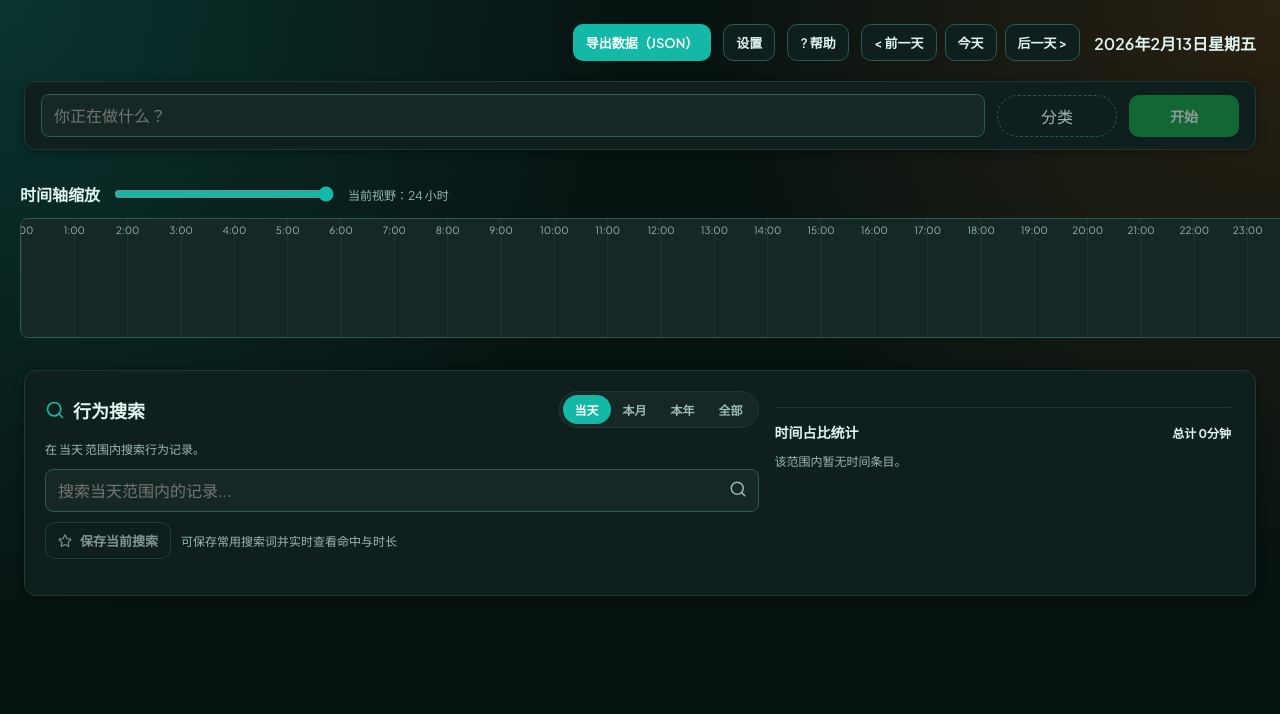
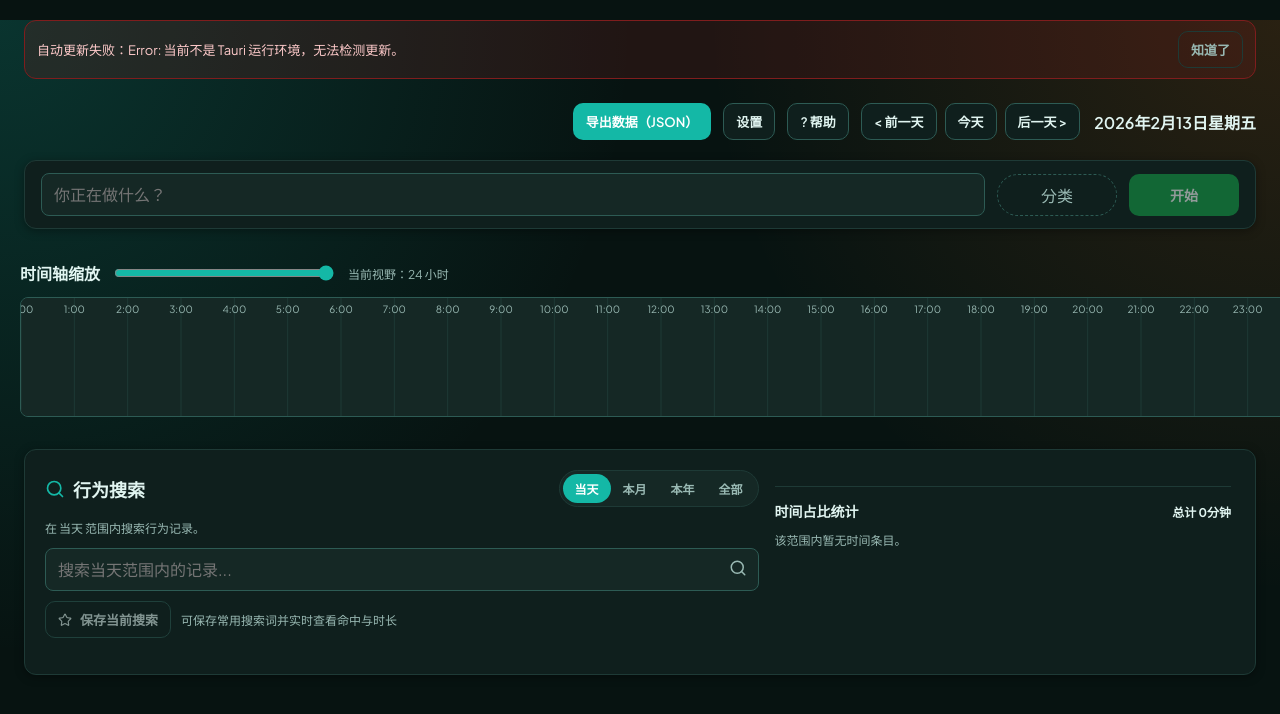
Before and after one commit to roshad/Ro-s-ChronoTrace, a React (Vite) app: page / in a window 1280 px wide. Shown: the top 714 px of the page. Built offline with nearby package versions, Linux system fonts and the light colour scheme.

Commit message:
更新修复

```diff
--- a/src/App.tsx
+++ b/src/App.tsx
@@ -1,7 +1,7 @@
 import { QueryClient, QueryClientProvider } from '@tanstack/react-query';
-import { useEffect } from 'react';
+import { useEffect, useState } from 'react';
 import { TimelineView } from './pages/TimelineView';
-import { runAutoUpdater } from './services/updater';
+import { AUTO_UPDATE_ERROR_EVENT, runAutoUpdater } from './services/updater';
 
 const queryClient = new QueryClient({
   defaultOptions: {
@@ -13,12 +13,39 @@ const queryClient = new QueryClient({
 });
 
 function App() {
+  const [autoUpdateError, setAutoUpdateError] = useState<string | null>(null);
+
   useEffect(() => {
+    const onAutoUpdateError = (event: Event) => {
+      const customEvent = event as CustomEvent<string>;
+      setAutoUpdateError(customEvent.detail || '自动更新失败，请稍后在设置中手动检测更新。');
+    };
+
+    window.addEventListener(AUTO_UPDATE_ERROR_EVENT, onAutoUpdateError);
     void runAutoUpdater();
+
+    return () => {
+      window.removeEventListener(AUTO_UPDATE_ERROR_EVENT, onAutoUpdateError);
+    };
   }, []);
 
   return (
     <QueryClientProvider client={queryClient}>
+      {autoUpdateError && (
+        <div className="update-notice" role="status" aria-live="polite">
+          <span className="update-notice-text">
+            自动更新失败：{autoUpdateError}
+          </span>
+          <button
+            type="button"
+            className="btn btn-ghost btn-sm"
+            onClick={() => setAutoUpdateError(null)}
+            aria-label="关闭自动更新错误提示"
+          >
+            知道了
+          </button>
+        </div>
+      )}
       <TimelineView />
     </QueryClientProvider>
   );
--- a/src/index.css
+++ b/src/index.css
@@ -48,6 +48,24 @@ select {
 
 #root {
   min-height: 100vh;
+}
+
+.update-notice {
+  width: min(1400px, calc(100% - 48px));
+  margin: 20px auto 0;
+  display: flex;
+  gap: 12px;
+  align-items: center;
+  justify-content: space-between;
+  border: 1px solid #7f1d1d;
+  border-radius: var(--radius-md);
+  background: rgba(127, 29, 29, 0.22);
+  color: #fecaca;
+  padding: 10px 12px;
+}
+
+.update-notice-text {
+  font-size: 13px;
 }
 
 .app-shell {
@@ -880,6 +898,12 @@ select {
 }
 
 @media (max-width: 900px) {
+  .update-notice {
+    width: calc(100% - 28px);
+    margin-top: 12px;
+    flex-wrap: wrap;
+  }
+
   .app-shell {
     padding: 14px;
   }
--- a/src/pages/TimelineView.tsx
+++ b/src/pages/TimelineView.tsx
@@ -11,6 +11,7 @@ import { ExportButton } from '../components/export/ExportButton';
 import { useTimelineStore } from '../services/store';
 import { api, ScreenshotSettings, TimeEntry, TimeEntryInput, TimeEntryUpdate } from '../services/api';
 import { TimerInput } from '../components/timeline/TimerInput';
+import { checkAndInstallUpdate, relaunchApp } from '../services/updater';
 
 export const TimelineView: React.FC = () => {
   const { selectedDate, setSelectedDate, activeTimer, startTimer, stopTimer } = useTimelineStore();
@@ -38,6 +39,7 @@ export const TimelineView: React.FC = () => {
     max_file_kb: 50,
     storage_dir: '',
   });
+  const [isCheckingUpdate, setIsCheckingUpdate] = useState(false);
 
   const hoverRequestIdRef = useRef(0);
   const hoverAnchorYRef = useRef<number | null>(null);
@@ -846,6 +848,25 @@ export const TimelineView: React.FC = () => {
     setSelectedDate(new Date());
   };
 
+  const handleManualCheckUpdate = async () => {
+    setIsCheckingUpdate(true);
+    try {
+      const result = await checkAndInstallUpdate();
+      if (result.status === 'no-update') {
+        alert('当前已是最新版本。');
+        return;
+      }
+
+      alert(`检测到新版本 ${result.targetVersion}（当前 ${result.currentVersion}），已下载安装，应用将重启。`);
+      await relaunchApp();
+    } catch (error) {
+      console.error('Manual update check/install failed:', error);
+      alert(`手动检测更新失败：${error}`);
+    } finally {
+      setIsCheckingUpdate(false);
+    }
+  };
+
   const handleSaveSettings = () => {
     const quality = Number(settingsForm.quality);
     const maxWidth = Number(settingsForm.max_width);
@@ -1033,6 +1054,20 @@ export const TimelineView: React.FC = () => {
         <div className="dialog-overlay" onClick={() => setShowSettings(false)}>
           <div className="dialog-card" onClick={(e) => e.stopPropagation()}>
             <h2 className="dialog-title">截图设置</h2>
+            <div className="field">
+              <label className="field-label">应用更新</label>
+              <div className="field-help">启动时会自动检查更新；你也可以手动触发检查。</div>
+              <div style={{ marginTop: 10 }}>
+                <button
+                  type="button"
+                  className="btn btn-secondary"
+                  onClick={() => void handleManualCheckUpdate()}
+                  disabled={isCheckingUpdate || updateSettingsMutation.isPending}
+                >
+                  {isCheckingUpdate ? '检测中...' : '手动检测更新'}
+                </button>
+              </div>
+            </div>
             <div className="stack-col">
               <div className="field">
                 <label className="field-label">WebP 质量（1-100）</label>
--- a/src/services/updater.ts
+++ b/src/services/updater.ts
@@ -1,4 +1,45 @@
 let autoUpdateStarted = false;
+export const AUTO_UPDATE_ERROR_EVENT = 'app:auto-update-error';
+
+export type UpdateInstallResult =
+  | { status: 'no-update' }
+  | {
+      status: 'updated';
+      currentVersion: string;
+      targetVersion: string;
+    };
+
+const ensureUpdaterRuntime = () => {
+  if (!('__TAURI_INTERNALS__' in window)) {
+    throw new Error('当前不是 Tauri 运行环境，无法检测更新。');
+  }
+
+  if (window.location.protocol === 'http:' || window.location.protocol === 'https:') {
+    throw new Error('开发模式下不支持更新检查，请在打包后的应用中使用。');
+  }
+};
+
+export const checkAndInstallUpdate = async (): Promise<UpdateInstallResult> => {
+  ensureUpdaterRuntime();
+
+  const { check } = await import('@tauri-apps/plugin-updater');
+  const update = await check({ timeout: 15000 });
+  if (!update) {
+    return { status: 'no-update' };
+  }
+
+  await update.downloadAndInstall();
+  return {
+    status: 'updated',
+    currentVersion: update.currentVersion,
+    targetVersion: update.version,
+  };
+};
+
+export const relaunchApp = async () => {
+  const { relaunch } = await import('@tauri-apps/plugin-process');
+  await relaunch();
+};
 
 export const runAutoUpdater = async () => {
   if (autoUpdateStarted) {
@@ -6,28 +47,23 @@ export const runAutoUpdater = async () => {
   }
   autoUpdateStarted = true;
 
-  if (!('__TAURI_INTERNALS__' in window)) {
-    return;
-  }
-  if (window.location.protocol === 'http:' || window.location.protocol === 'https:') {
-    return;
-  }
-
   try {
-    const { check } = await import('@tauri-apps/plugin-updater');
-    const update = await check({ timeout: 15000 });
-    if (!update) {
+    const result = await checkAndInstallUpdate();
+    if (result.status === 'no-update') {
       return;
     }
 
     console.info(
-      `Update available: ${update.currentVersion} -> ${update.version}. Downloading and installing...`
+      `Update available: ${result.currentVersion} -> ${result.targetVersion}. Installed successfully, restarting...`
     );
-    await update.downloadAndInstall();
-
-    const { relaunch } = await import('@tauri-apps/plugin-process');
-    await relaunch();
+    await relaunchApp();
   } catch (error) {
     console.error('Auto update check/install failed:', error);
+    const detail = String(error ?? '未知错误');
+    window.dispatchEvent(
+      new CustomEvent<string>(AUTO_UPDATE_ERROR_EVENT, {
+        detail,
+      })
+    );
   }
 };
```
